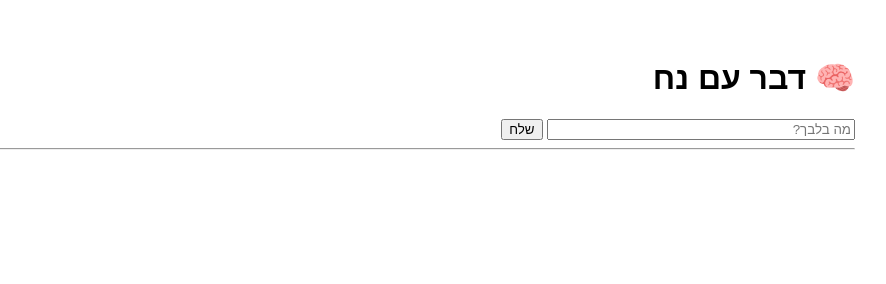
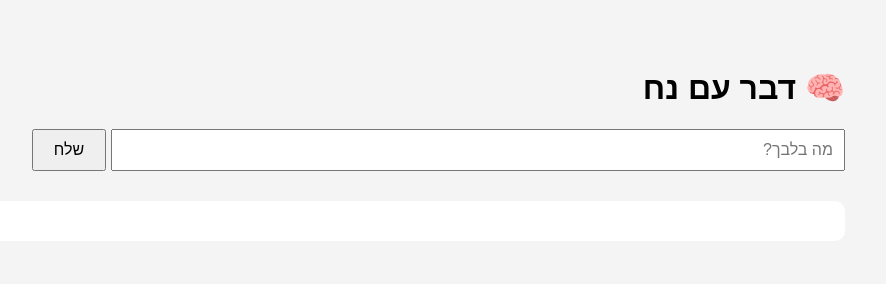
Before and after one commit to astrix571/noah-engine, a plain HTML site: page templates/index.html in a window 1280 px wide. Shown: the whole page, without its empty margins (387-1273 px from the left). Drawn offline with Linux system fonts and the light colour scheme.

Commit message:
Update index.html

```diff
--- a/templates/index.html
+++ b/templates/index.html
@@ -2,36 +2,38 @@
 <html lang="he" dir="rtl">
 <head>
   <meta charset="UTF-8">
-    <title>שוחח עם נח</title>
+  <title>נח - שיחה</title>
+  <style>
+    body { font-family: sans-serif; padding: 40px; direction: rtl; background: #f4f4f4; }
+    #prompt { width: 60%; padding: 10px; font-size: 16px; }
+    #sendBtn { padding: 10px 20px; font-size: 16px; }
+    #response { margin-top: 30px; padding: 20px; background: white; border-radius: 10px; }
+  </style>
+</head>
+<body>
+  <h1>🧠 דבר עם נח</h1>
+  <input type="text" id="prompt" placeholder="מה בלבך?">
+  <button id="sendBtn" onclick="sendMessage()">שלח</button>
+
+  <div id="response"></div>
+
   <script>
     async function sendMessage() {
       const prompt = document.getElementById("prompt").value;
       const responseBox = document.getElementById("response");
-            responseBox.innerHTML = "⏳ מחכה לתשובה...";
+      responseBox.innerHTML = "⌛ נח מקשיב...";
 
       try {
         const res = await fetch("/ask", {
           method: "POST",
           headers: { "Content-Type": "application/json" },
-                    body: JSON.stringify({ prompt })
+          body: JSON.stringify({ prompt: prompt })
         });
+
         const data = await res.json();
         if (data.response) {
           responseBox.innerHTML = `<strong>נח:</strong> ${data.response}`;
         } else {
-                    responseBox.innerHTML = "⚠️ שגיאה: " + (data.error || "לא התקבלה תשובה");
+          responseBox.innerHTML = "❌ שגיאה: " + (data.error || "לא התקבלה תשובה");
         }
-            } catch (error) {
-                responseBox.innerHTML = "❌ תקלה בתקשורת עם השרת";
-            }
-        }
-    </script>
-</head>
-<body style="font-family: sans-serif; direction: rtl; padding: 30px;">
-    <h1>🧠 דבר עם נח</h1>
-    <input id="prompt" type="text" placeholder="מה בלבך?" style="width: 300px;" />
-    <button onclick="sendMessage()">שלח</button>
-    <hr>
-    <div id="response"></div>
-</body>
-</html>
+      } catch (err) {
```
Lines whose indentation alone changed are shown as unchanged.
